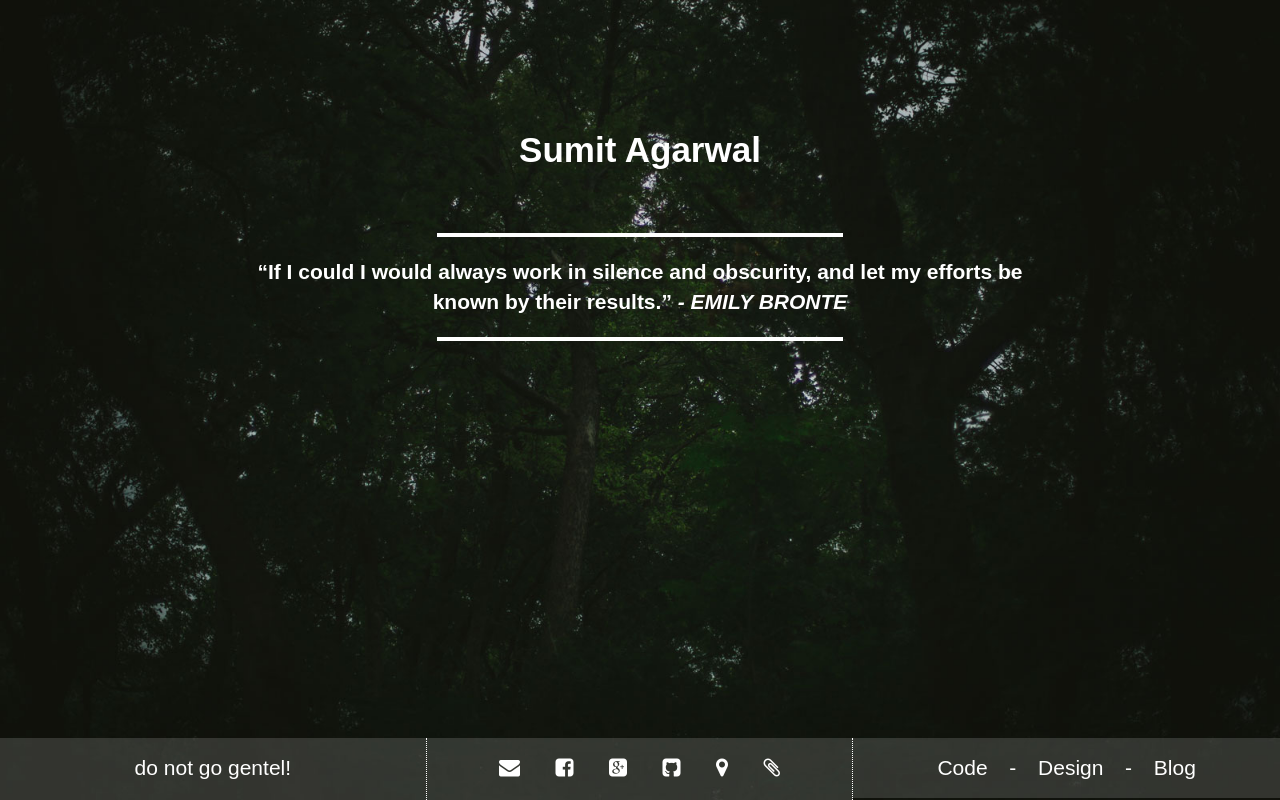
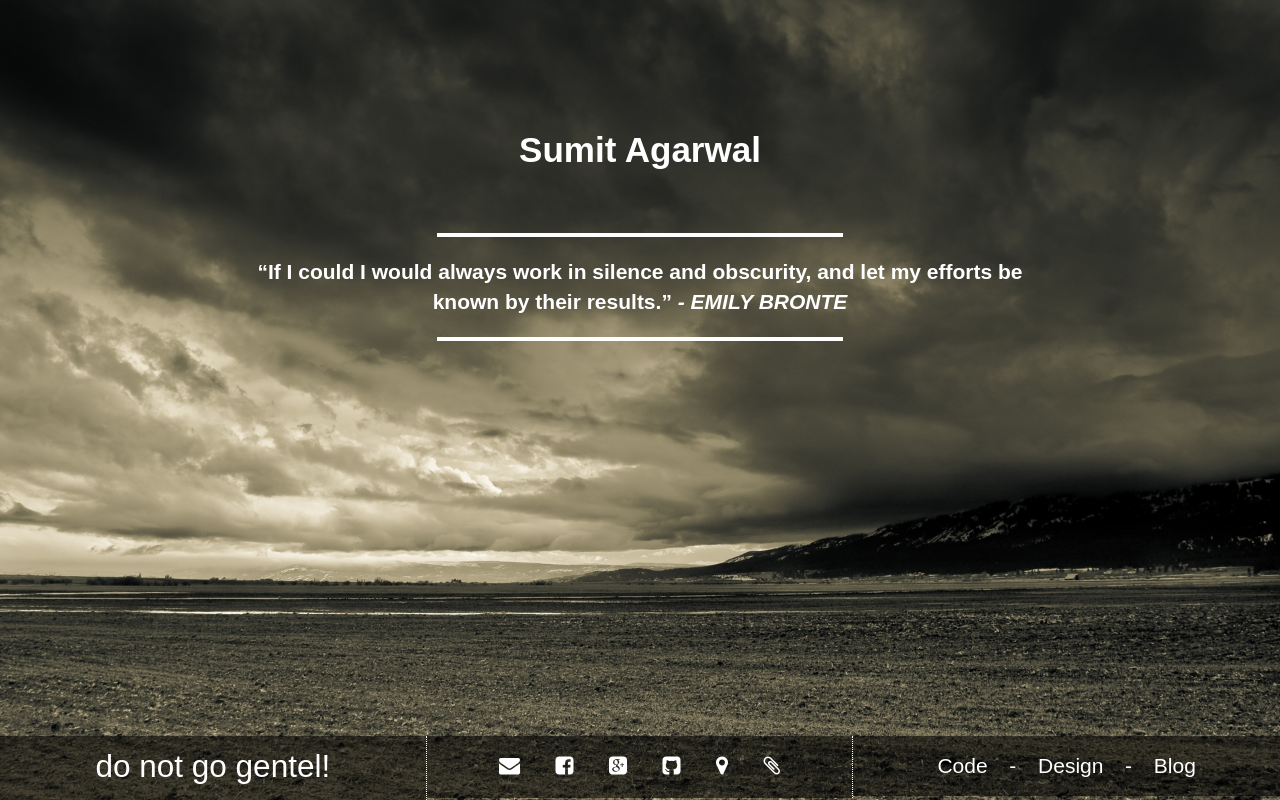
Before and after one commit to sumiet/sumiet.github.io, a PHP site: page / in a window 1280 px wide. Run offline with PHP 8.4, Linux system fonts and the light colour scheme; some web fonts are replaced.

Commit message:
data added

```diff
--- a/css/styles.css
+++ b/css/styles.css
@@ -41,17 +41,27 @@ body {
 
 
 .footer-name {
-	background-color: rgba(255,255,255,0.15);
+	background-color: rgba(0,0,0,0.55);
 	border-right: 1px dotted;
 	line-height: 60px;
-}
-
-.footer-tag-line{
 	font-size: 1.5em;
 }
 
+.footer-name a {
+	color: #FFFFFF;
+	text-decoration: none;
+	font-size: 1.5em;
+	padding: 4%;
+}
+
+
+.footer-name a:hover {
+	color: #FFFFFF;
+}
+
+
 .footer-links {
-	background-color: rgba(255,255,255,0.15);
+	background-color: rgba(0,0,0,0.55);
 	border-right: 1px dotted;
 	line-height: 60px;
 }
@@ -70,7 +80,7 @@ body {
 }
 
 .footer-navigation {
-	background-color: rgba(255,255,255,0.15);
+	background-color: rgba(0,0,0,0.55);
 	line-height: 60px;
 	font-size: 1.5em;
 }
--- a/index.html
+++ b/index.html
@@ -30,7 +30,7 @@
 	<nav class="navbar-fixed-bottom ">
 	  <div class="container-fluid footer">
 	    <div class="col-md-4 footer-name">
-	    	<span class="footer-tag-line">do not go gentel!</span>
+	    	<a href="https://www.youtube.com/watch?v=8EDnlgnbWFM">do not go gentel!</a>
 	    </div>
 	    <div class="col-md-4 footer-links">
 		    <a href="mailto:sumit1268.11@bitmesra.ac.in" target="_top"><i class="fa fa-envelope" ></i></a>
```
Also changed, not shown: images/background.jpg, images/background1.jpg (deleted), images/background2.jpg (deleted).
